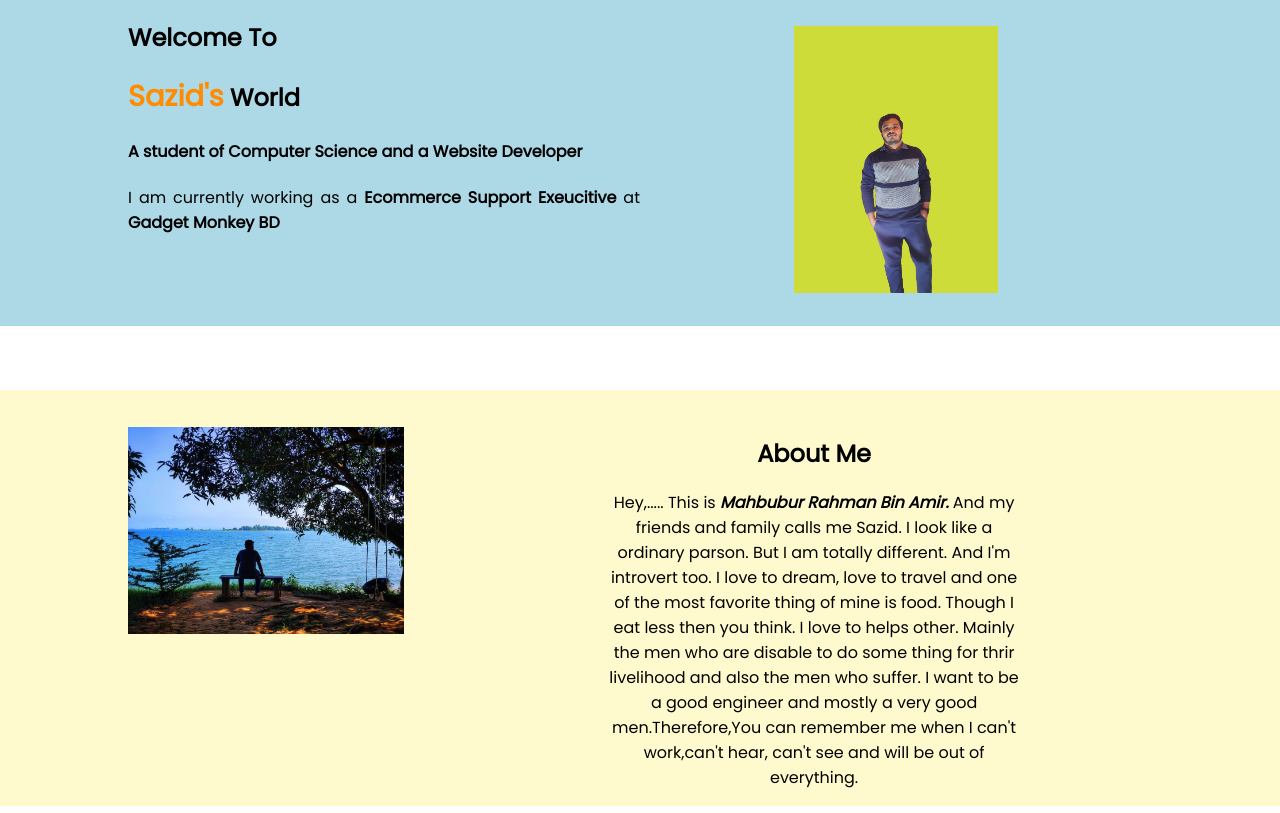
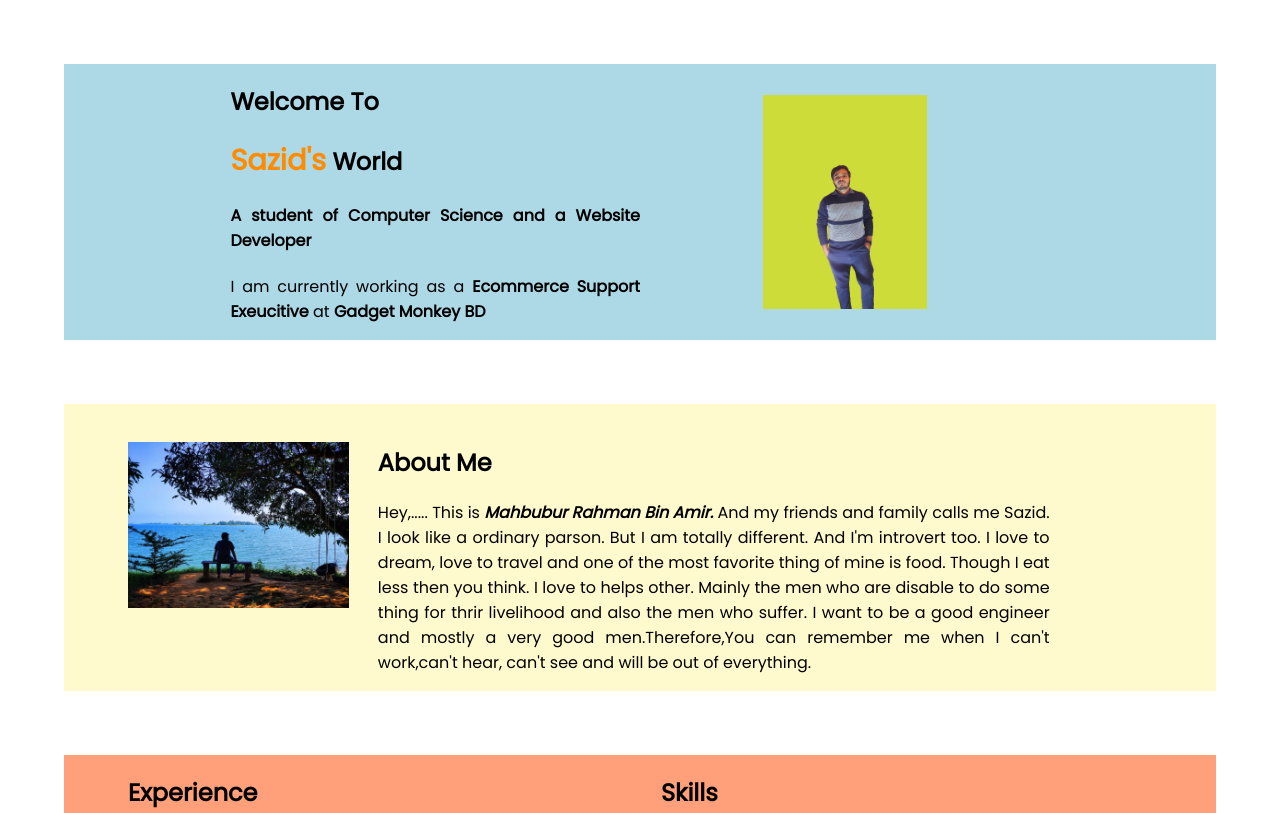
Before and after one commit to Sazid0013/Portfolio-01, a plain HTML site: page index.html in a window 1280 px wide. Shown: the top 813 px of the page. Drawn offline with Linux system fonts and the light colour scheme.

Commit message:
checking for final assignment

```diff
--- a/index.html
+++ b/index.html
@@ -13,7 +13,7 @@
 </head>
 
 <body>
-    <section>
+    <section id="welcome">
         <div class="face-value">
             <h1>Welcome To</h1>
             <h2><span class="name">Sazid's</span> World</h2>
@@ -25,8 +25,7 @@
             <img src="Image/2-removebg-preview.png" alt="">
         </div>
     </section>
-    <section>
-        </div>
+    <section id="about_me">
         <div class="face-value1">
             <img src="Image/Sazid0013.jpg" alt="">
         </div>
@@ -43,14 +42,13 @@
                 I want to be a good engineer and mostly a very good men.Therefore,You can remember me when I can't
                 work,can't hear, can't see and will be out of everything.
             </p>
-
-
+        </div>
     </section>
     <Section id="skill">
         <div class="face-value2">
             <h1>Experience</h1>
             <p>
-            <h3>Co-ordinetor of Accounts ( September 2021-March 2022</h3>
+            <h3>Co-ordinetor of Accounts ( September 2021-March 2022</h3>s
             I am working as The Co-ordinetor of Accounts at WUBian Student Society (WUBSS)
             <h3>Media and Publicity Manager ( May 2018-Present)</h3>
             I am working as The Media and Publicity Manager at Gadget Monkey BD(May,2018 -Present)
@@ -71,7 +69,6 @@
             I was a former Petrol leader of B.L Govt. High School Scout Group (2012-2013).
             I worked as a volunteer in “Bangladesh Scout” at Sirajganj (2011-2018).
             Work</p>
-
         </div>
         <div class="face-value2.1">
             <h1>Skills</h1>
@@ -90,9 +87,7 @@
             Bengali : Mother tongue.
             <br> English : Fluent in reading, writing and full working knowledge in speaking.</p>
         </div>
-
     </Section>
-
     <section class="academic">
         <div class="academic">
             <h1>Academic Qualifications</h1>
@@ -131,18 +126,26 @@
         </div>
     </section>
 
+    </Section>
     <footer>
         <div>
             <p> <a class="link-button1" target="_blank"
                     href="https://www.linkedin.com/in/mahbubur-rahman-bin-amir-sazid-270859196/">HIRE ME</a>
             </p>
         </div>
+        <br>
         <div>
             <p> <a class="link-button2" target="_blank"
                     href="https://drive.google.com/file/d/1SHR-LkL5i_CNete7Gn8LGbwOGFDymDKt/view?usp=sharing">DOWNLOAD
                     RESUME</a>
             </p>
         </div>
+        <br>
+        <div>
+            <a class="link-button2" target="_blank" href="https://www.facebook.com/mahbuburrahman.sazid">Facebook</a>
+            <a class="link-button2" target="_blank"
+                href="https://www.linkedin.com/in/mahbubur-rahman-bin-amir-sazid-270859196/">Linkedin</a>
+        </div>
         <p>© Sazid 2022</p>
     </footer>
 </body>
--- a/style.css
+++ b/style.css
@@ -10,6 +10,13 @@ body{
 section{
     display: flex;
 }
+#welcome{
+    margin: 5%;
+    padding: 0% 5%;
+    background-color: lightblue;
+    display: flex;
+    align-items: center;
+}
 .face-value{
     width: 50%;
     padding-left: 10%;
@@ -19,22 +26,29 @@ section{
     width: 40%;
     padding-left: 0%;
     margin: 5%;
+    display: flex; justify-content: center;
+}
+#about_me{
+    margin: 5%;
+    padding: 0% 5%;
+    background-color: lemonchiffon;
 }
 .face-value1{
     padding-top: 2%;
-    background-color: lemonchiffon;
-    padding-left: 10%;
-    padding-right: 20%;
+    padding-right: 10%;
+    padding-left: 10%%
     margin-top: 5% ;
-    text-align: center;
 }
 .face-value1 img{
     padding-top: 2%;
-    width: 300%;
+    width: 150%;
     padding-left: 0%;
     padding-bottom: 30%;
     margin-right: 5%;
     margin-top: 10%;
+    display: flex;
+    justify-content: center;
+    text-align: center;
 }
 #skill{
     margin: 5%;
@@ -48,8 +62,7 @@ section{
 }
 .face-value2.1{
     padding-left: 0%;
-    padding-right: 15% ;
-    margin
+    padding-right :15% ;
 }
 .academic{
     margin: 5%;
@@ -71,12 +84,12 @@ section{
     background-color: lightsalmon;
 }
 .Personal img{
-    padding-top: 2%;
+    padding-top: 5%%;
     padding-bottom: 2%;
     width: 200%;
     margin-right: 0;
     margin-top: 10%;
-    margin-bottom: 10%;
+    margin-bottom: 5%;
     margin-left: 80%;
 }
 footer{
@@ -87,12 +100,10 @@ footer{
     background-image: linear-gradient(rgb(255, 169, 71) ,rgb(255, 123, 0));
     padding: 10px ;
     border-radius: 10px;
-
 }
 .link-button2{
     text-decoration: none;
     background-image: linear-gradient(rgba(255, 221, 71, 0.959) ,rgb(255, 102, 0));
     padding: 10px ;
     border-radius: 10px;
-
 }
```
